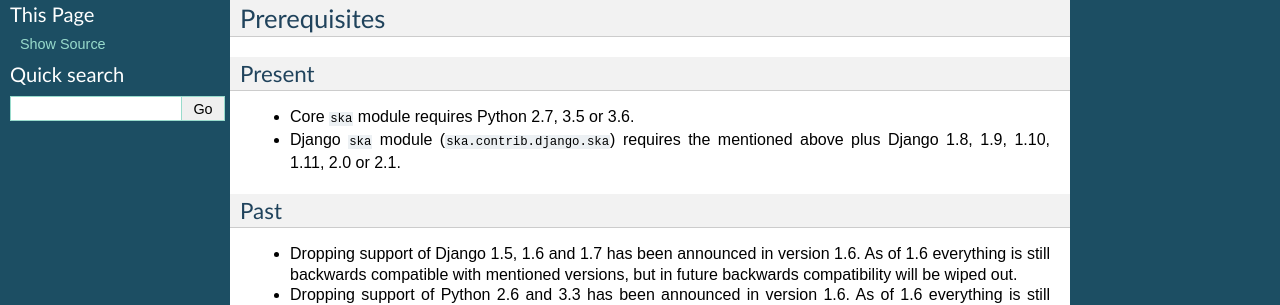
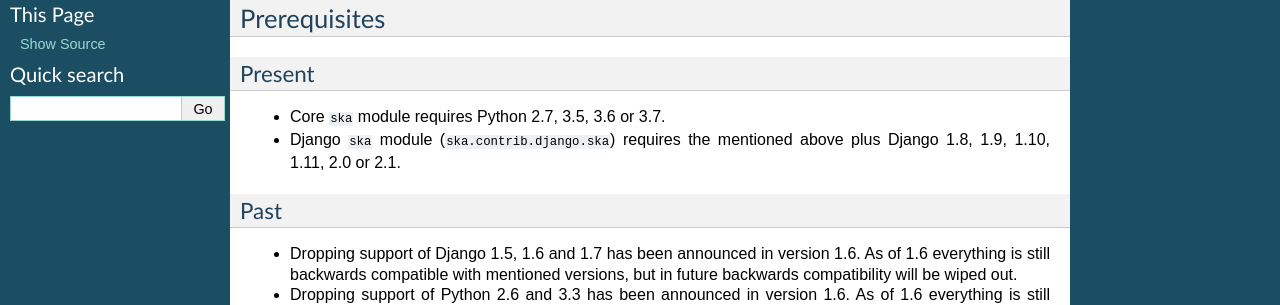
Before and after one commit to barseghyanartur/ska, a Sphinx documentation site: the page built from docs/index.rst, in a window 1280 px wide and 900 px high, scrolled down 927 px. Shown: the part 152-457 px from the top of the window. Built offline with Sphinx 7.4.7, drawn with Linux system fonts in a browser that asks for light colours.

Commit message:
docs updated

```diff
--- a/docs/index.rst
+++ b/docs/index.rst
@@ -60,7 +60,7 @@ Prerequisites
 =============
 Present
 -------
-- Core ``ska`` module requires Python 2.7, 3.5 or 3.6.
+- Core ``ska`` module requires Python 2.7, 3.5, 3.6 or 3.7.
 - Django ``ska`` module (``ska.contrib.django.ska``) requires the mentioned
   above plus Django 1.8, 1.9, 1.10, 1.11, 2.0 or 2.1.
 
@@ -160,7 +160,7 @@ With all customisations, it would look as follows:
         signature_param='signature',
         auth_user_param='auth_user',
         valid_until_param='valid_until',
-        signature_cls = HMACSHA512Signature
+        signature_cls=HMACSHA512Signature
     )
 
 It's also possible to add additional data to the signature by providing a
```
